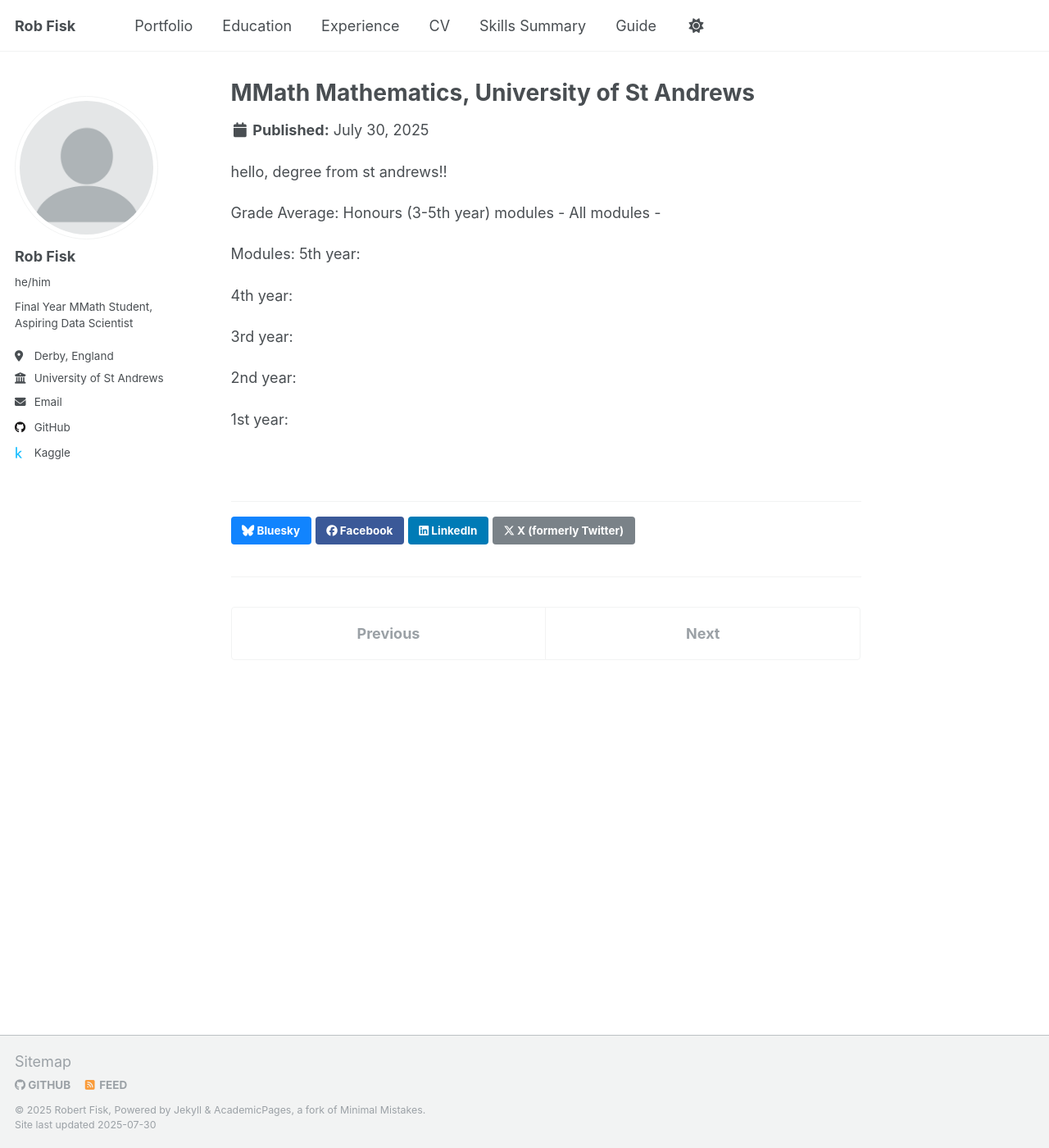
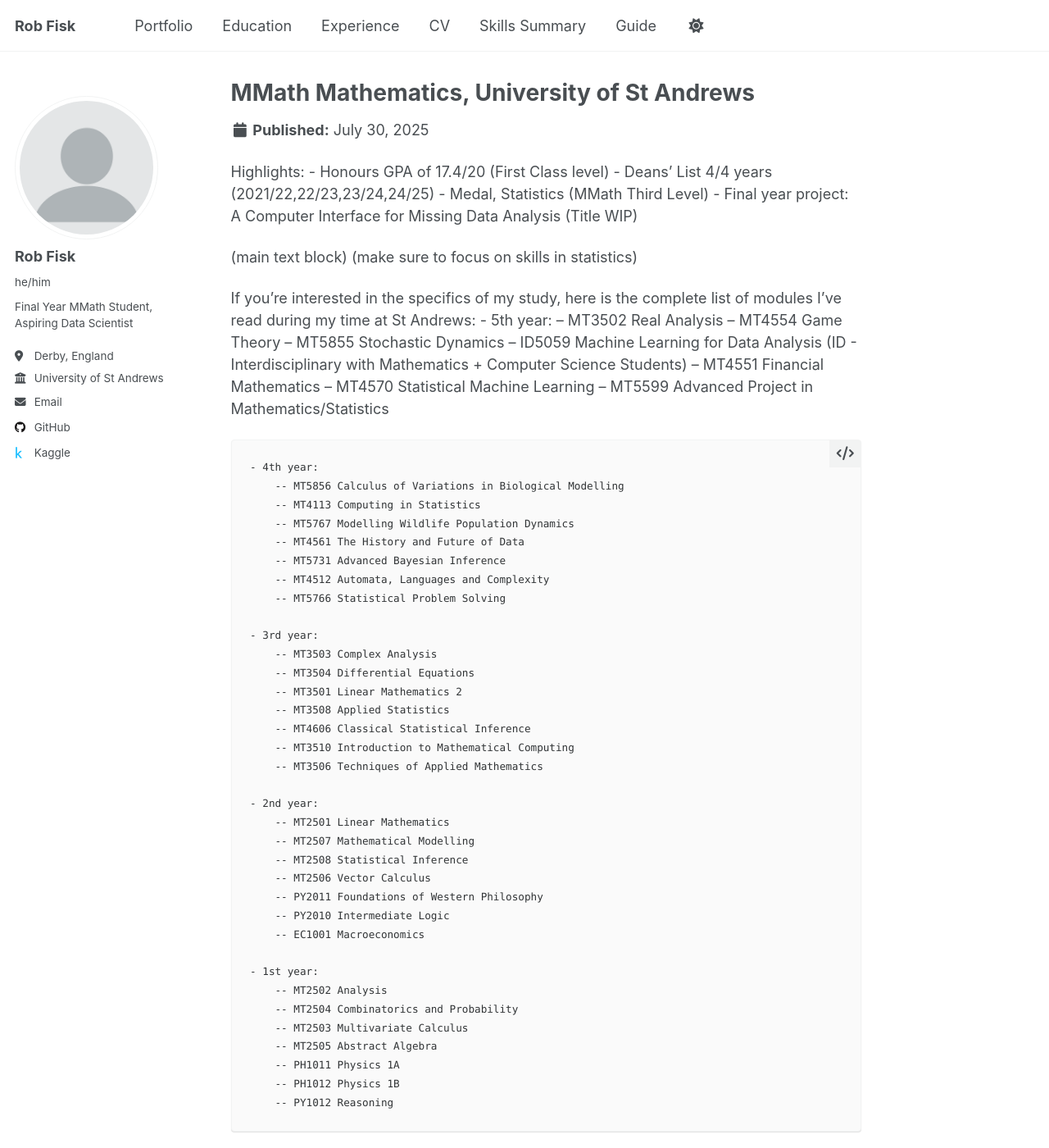
Before and after one commit to RobFisk/robfisk.github.io, a Jekyll site: the page built from _degree/0_degree.md, in a window 1280 px wide and 1400 px high. Shown: the whole window at 82% size. Built offline with Jekyll 4.4.1, drawn with Linux system fonts in a browser that asks for light colours; a script that is not in the unit is left out.

Commit message:
Fleshing out degree

```diff
--- a/_degree/0_degree.md
+++ b/_degree/0_degree.md
@@ -1,26 +1,60 @@
 ---
 title: "MMath Mathematics, University of St Andrews"
-excerpt: "Attended the University of St Andrews from 2021 to 2026, studying a wide range of Mathematics and Statistics topics. Currently on track for a first class honours Masters having been placed on the Dean's list 4/4 years thus far and achieved a medal for top Statistics grades in my program during my third year. For more details click the hyperlink :)"
+excerpt: "(2021-2026)<br>Studied mathematics at the University of St Andrews, with module content accross a range of mathematics and statistics. Currently on track for a first class honours Masters degree having been placed on the Deans' list 4 of 4 years thus far and achieved a medal for top Statistics grades in my program during my third year. For more details click the hyperlink :)"
 collection: degree
 ---
 
-hello, degree from st andrews!!
+Highlights:
+    - Honours GPA of 17.4/20 (First Class level)
+    - Deans' List 4/4 years (2021/22,22/23,23/24,24/25)
+    - Medal, Statistics (MMath Third Level)
+    - Final year project: A Computer Interface for Missing Data Analysis (Title WIP)
 
-Grade Average:
-Honours (3-5th year) modules -
-All modules -
+(main text block)
+(make sure to focus on skills in statistics)
 
-Modules:
-5th year:
+If you're interested in the specifics of my study, here is the complete list of modules I've read during my time at St Andrews:
+    - 5th year:
+        -- MT3502 Real Analysis
+        -- MT4554 Game Theory
+        -- MT5855 Stochastic Dynamics
+        -- ID5059 Machine Learning for Data Analysis (ID - Interdisciplinary with Mathematics + Computer Science Students)
+        -- MT4551 Financial Mathematics
+        -- MT4570 Statistical Machine Learning
+        -- MT5599 Advanced Project in Mathematics/Statistics
 
+    - 4th year:
+        -- MT5856 Calculus of Variations in Biological Modelling
+        -- MT4113 Computing in Statistics
+        -- MT5767 Modelling Wildlife Population Dynamics
+        -- MT4561 The History and Future of Data
+        -- MT5731 Advanced Bayesian Inference
+        -- MT4512 Automata, Languages and Complexity
+        -- MT5766 Statistical Problem Solving
 
-4th year:
+    - 3rd year:
+        -- MT3503 Complex Analysis
+        -- MT3504 Differential Equations
+        -- MT3501 Linear Mathematics 2
+        -- MT3508 Applied Statistics
+        -- MT4606 Classical Statistical Inference
+        -- MT3510 Introduction to Mathematical Computing
+        -- MT3506 Techniques of Applied Mathematics
 
+    - 2nd year:
+        -- MT2501 Linear Mathematics
+        -- MT2507 Mathematical Modelling
+        -- MT2508 Statistical Inference
+        -- MT2506 Vector Calculus
+        -- PY2011 Foundations of Western Philosophy
+        -- PY2010 Intermediate Logic
+        -- EC1001 Macroeconomics
 
-3rd year:
-
-
-2nd year:
-
-
-1st year:
+    - 1st year:
+        -- MT2502 Analysis
+        -- MT2504 Combinatorics and Probability
+        -- MT2503 Multivariate Calculus
+        -- MT2505 Abstract Algebra
+        -- PH1011 Physics 1A
+        -- PH1012 Physics 1B
+        -- PY1012 Reasoning
```
